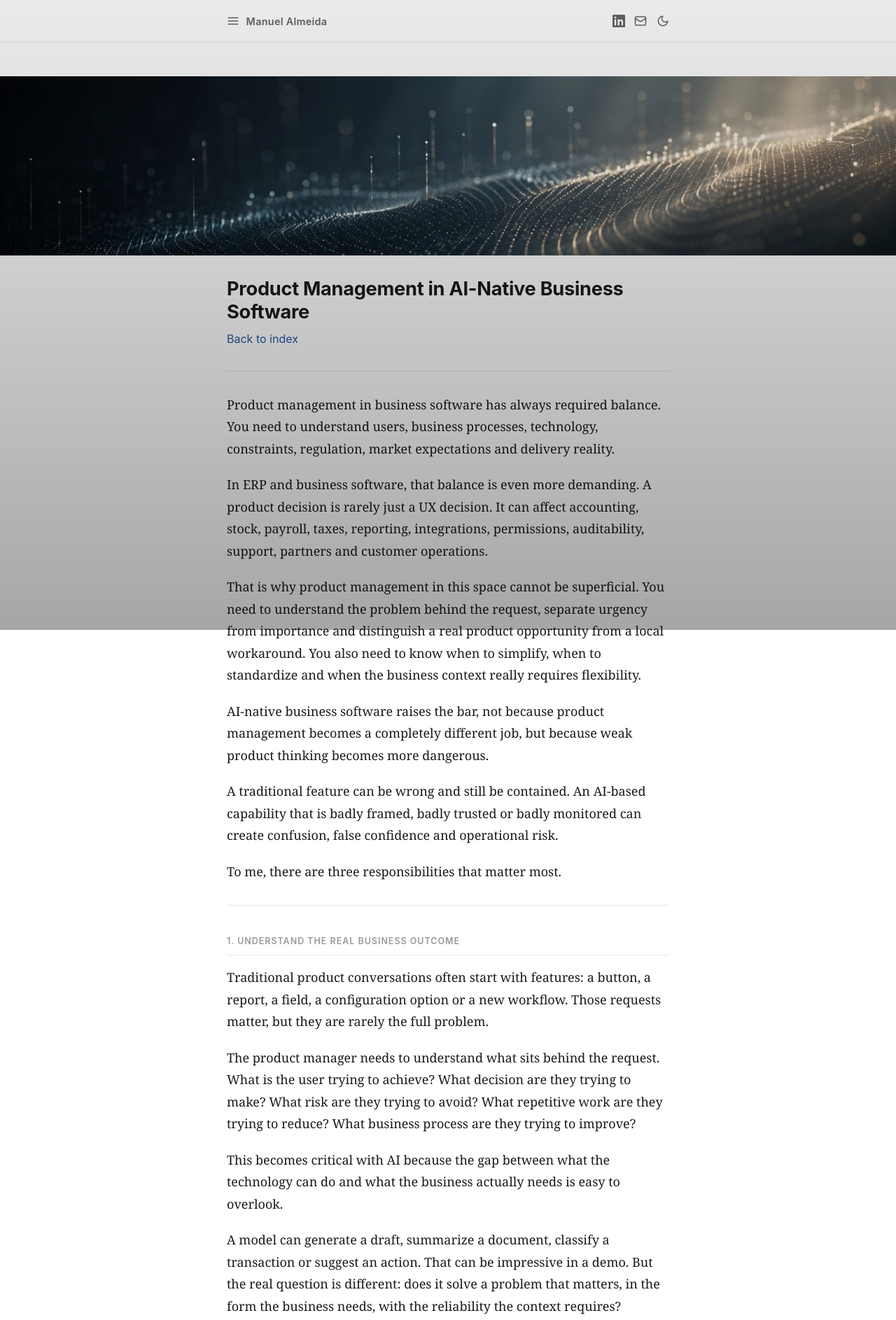
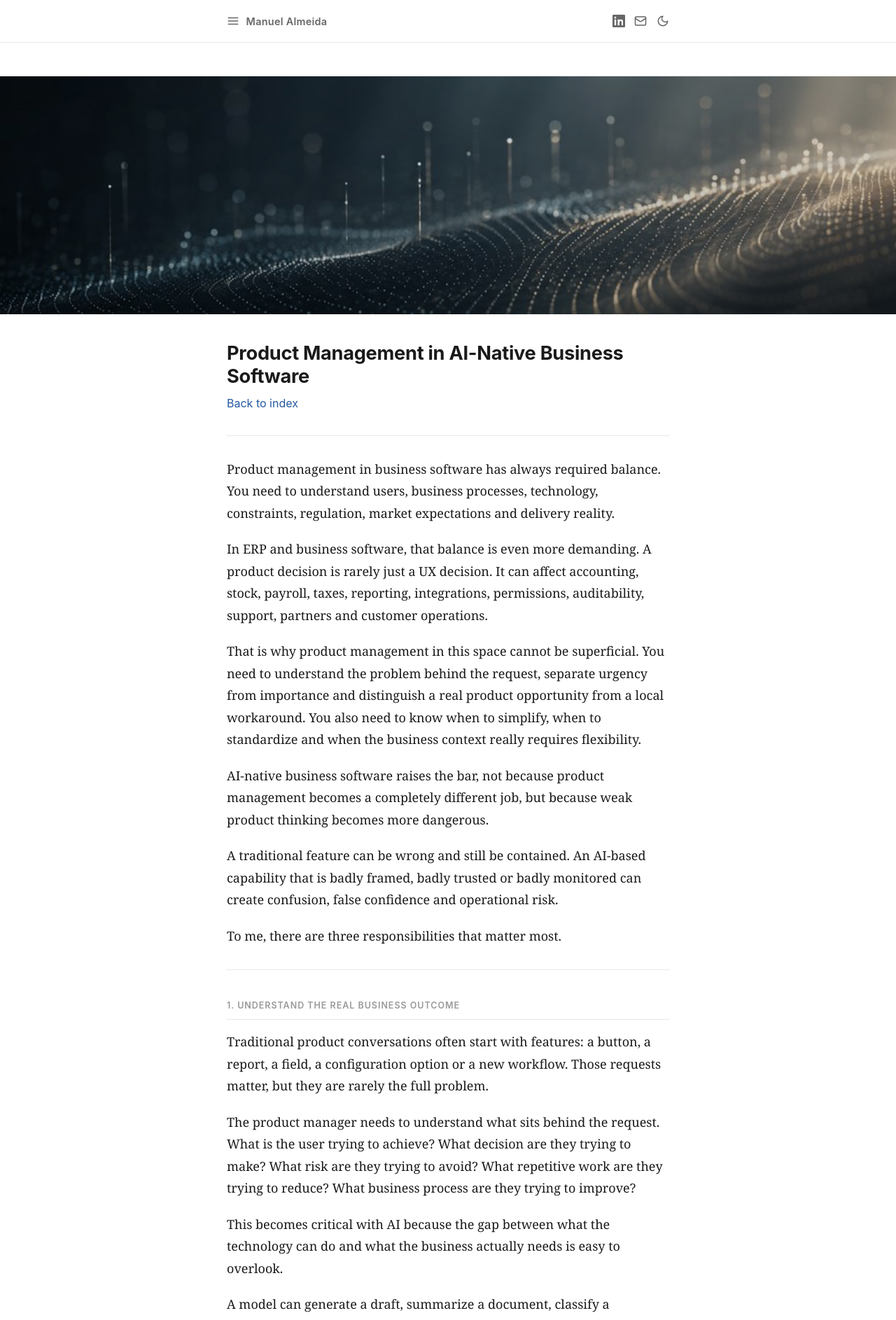
Before and after one commit to manuelalmeida120274/manuel-almeida-product-thinking, a Jekyll site: the page built from articles/02-product-management-in-ai-native-business-software.md, in a window 1280 px wide. Shown: the top 1886 px of the page at 70% size. Built offline with Jekyll 4.4.1, drawn with Linux system fonts in a browser that asks for light colours; our own code applies the rules of GitHub Pages for plain Markdown files.

Commit message:
Revert to hero hero-article

```diff
--- a/_layouts/default.html
+++ b/_layouts/default.html
@@ -60,18 +60,18 @@
     <img src="{{ '/assets/images/hero.jpg' | relative_url }}" alt="Manuel Almeida presenting at a product event">
     <div class="hero-overlay"></div>
   </div>
-  {% elsif page.path contains "01-what-25-years" %}
-  <div class="article-hero">
+  {% elsif page.url contains "01-what-25-years" %}
+  <div class="hero hero-article">
     <img src="{{ '/assets/images/article-01.jpg' | relative_url }}" alt="">
     <div class="hero-overlay"></div>
   </div>
-  {% elsif page.path contains "02-product-management" %}
-  <div class="article-hero">
+  {% elsif page.url contains "02-product-management" %}
+  <div class="hero hero-article">
     <img src="{{ '/assets/images/article-02.jpg' | relative_url }}" alt="">
     <div class="hero-overlay"></div>
   </div>
-  {% elsif page.path contains "03-from-menu-driven" %}
-  <div class="article-hero">
+  {% elsif page.url contains "03-from-menu-driven" %}
+  <div class="hero hero-article">
     <img src="{{ '/assets/images/article-03.jpg' | relative_url }}" alt="">
     <div class="hero-overlay"></div>
   </div>
```
